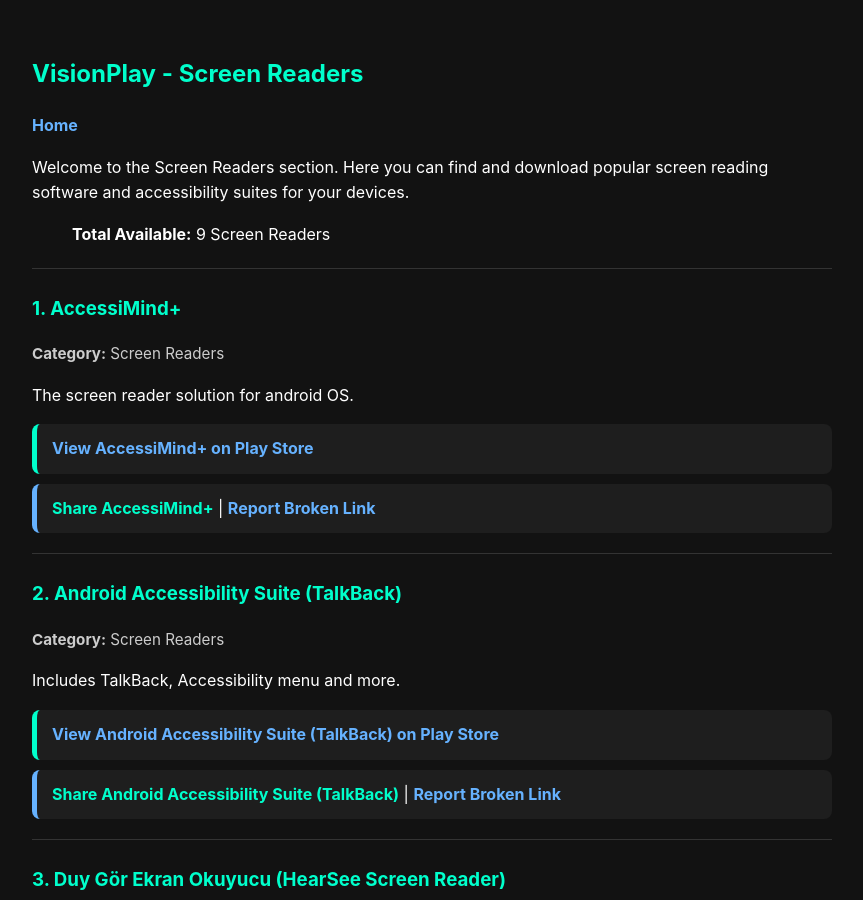
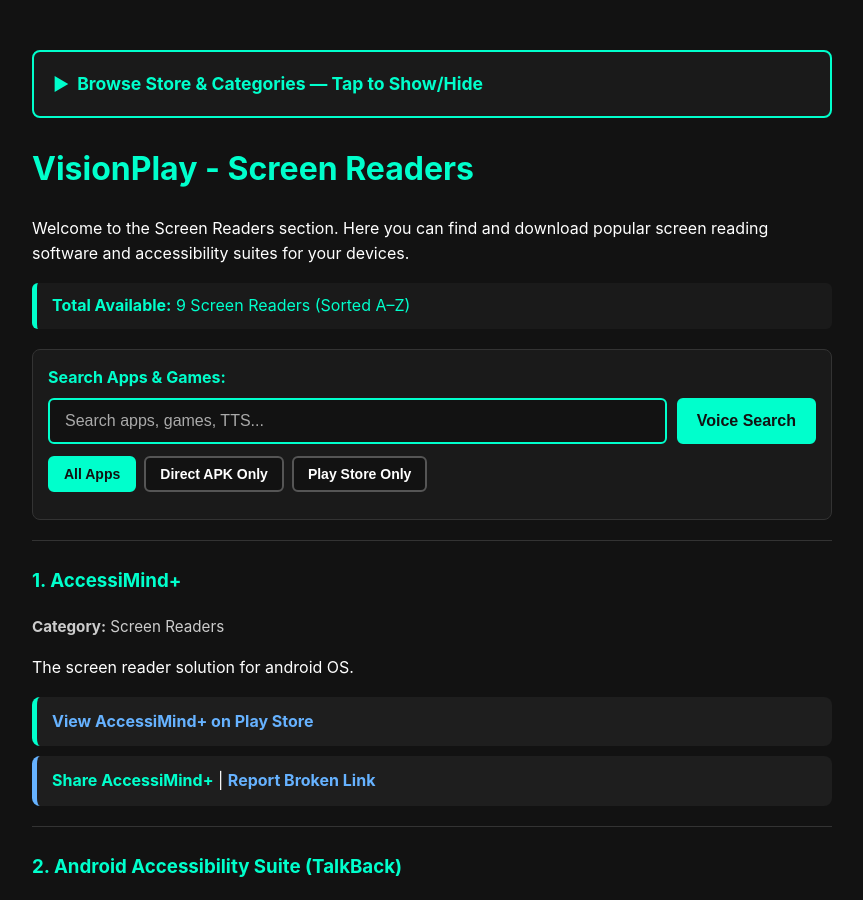
Before and after one commit to abhishekdey-hub/VisionPlay, a Jekyll site: the page built from screen-readers/index.md, in a window 1280 px wide and 900 px high. Shown: the whole window, without its empty margins (208-1071 px from the left). Built offline with Jekyll 4.4.1, drawn with Linux system fonts in a browser that asks for light colours.

Commit message:
Update index.md

```diff
--- a/screen-readers/index.md
+++ b/screen-readers/index.md
@@ -6,14 +6,19 @@ keywords: screen readers, talkback, jieshuo, accessimind, accessibility tools, a
 language: en
 ---
 
-## VisionPlay - Screen Readers
-[Home](../)
+{% include category-menu.html %}
+
+# VisionPlay - Screen Readers
 
 Welcome to the Screen Readers section. Here you can find and download popular screen reading software and accessibility suites for your devices.
 
 {% assign sorted_apps = site.data.screen_readers | sort_natural: "name" %}
 
-> **Total Available:** {{ sorted_apps.size }} Screen Readers
+<p class="store-stats" role="status">
+  <strong>Total Available:</strong> {{ sorted_apps.size }} Screen Readers (Sorted A&ndash;Z)
+</p>
+
+{% include search-box.html %}
 
 ---
 
```
